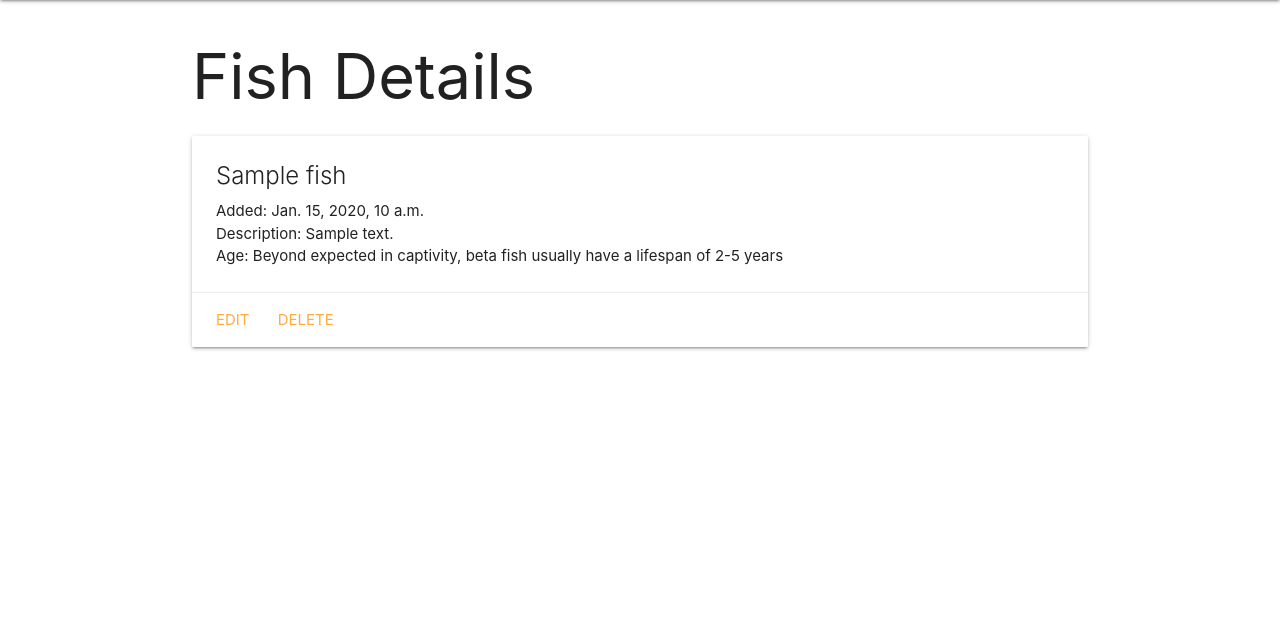
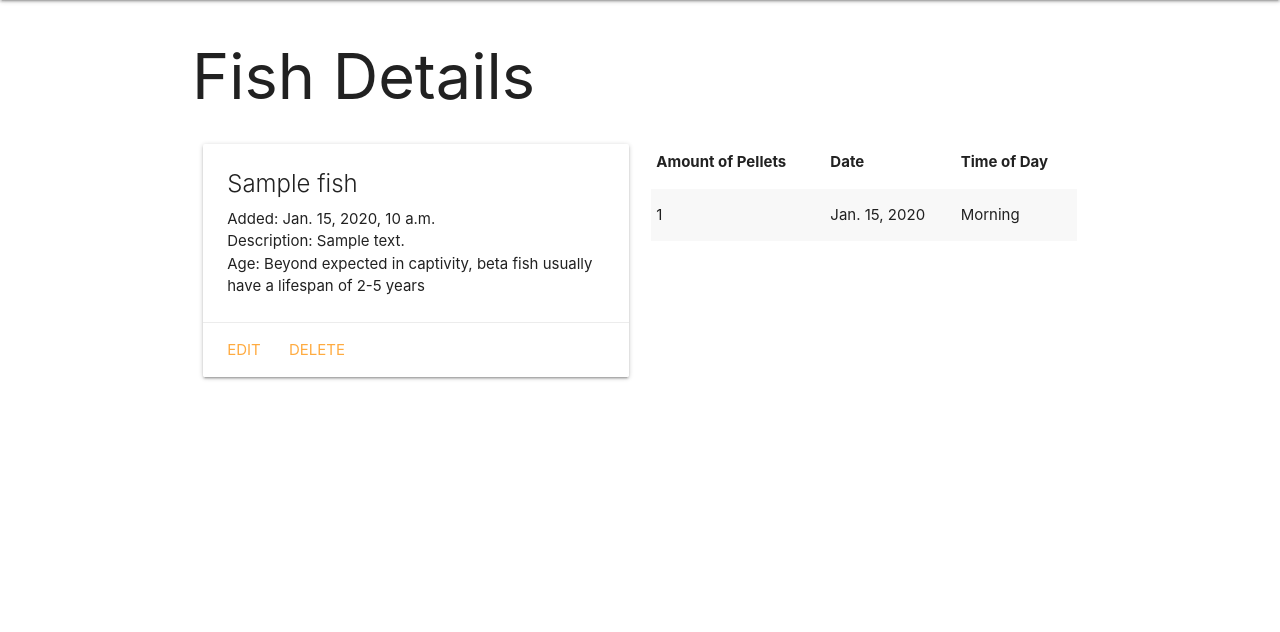
Before and after one commit to alondra143/1-of-1-collection-lab, a Django app: page /fish/1/ in a window 1280 px wide. Shown: the part 64-696 px from the top of the page. Run offline with Django 3.2, Linux system fonts and the light colour scheme; tables that the repository leaves empty hold one stand-in row (values such as "Sample post").

Commit message:
add view for feeding on fish detail

```diff
--- a/main_app/templates/fish/detail.html
+++ b/main_app/templates/fish/detail.html
@@ -2,7 +2,8 @@
 
 {% block content %}
 <h1>Fish Details</h1>
-
+<div class="row">
+  <div class="col s6">
     <div class="card">
       <div class="card-content">
         <span class="card-title">{{ fish.name }}</span>
@@ -19,4 +20,27 @@
         <a href="{% url 'fish_delete' fish.id %}">DELETE</a>
       </div>
     </div>
+  </div>
+  <div class="col s6">
+    <table class="striped">
+      <thead>
+        <tr>
+          <th>Amount of Pellets</th>
+          <th>Date</th>
+          <th>Time of Day</th>
+        </tr>
+      </thead>
+      <tbody>
+
+        {% for feeding in fish.feeding_set.all %}
+          <tr>
+            <td>{{ feeding.pellets }}</td>
+            <td>{{ feeding.date }}</td>
+            <td>{{ feeding.get_time_display }}</td>
+          </tr>
+        {% endfor %}
+
+      </tbody>
+    </table>
+  </div>
 {% endblock %}
```
Lines whose indentation alone changed are shown as unchanged.
